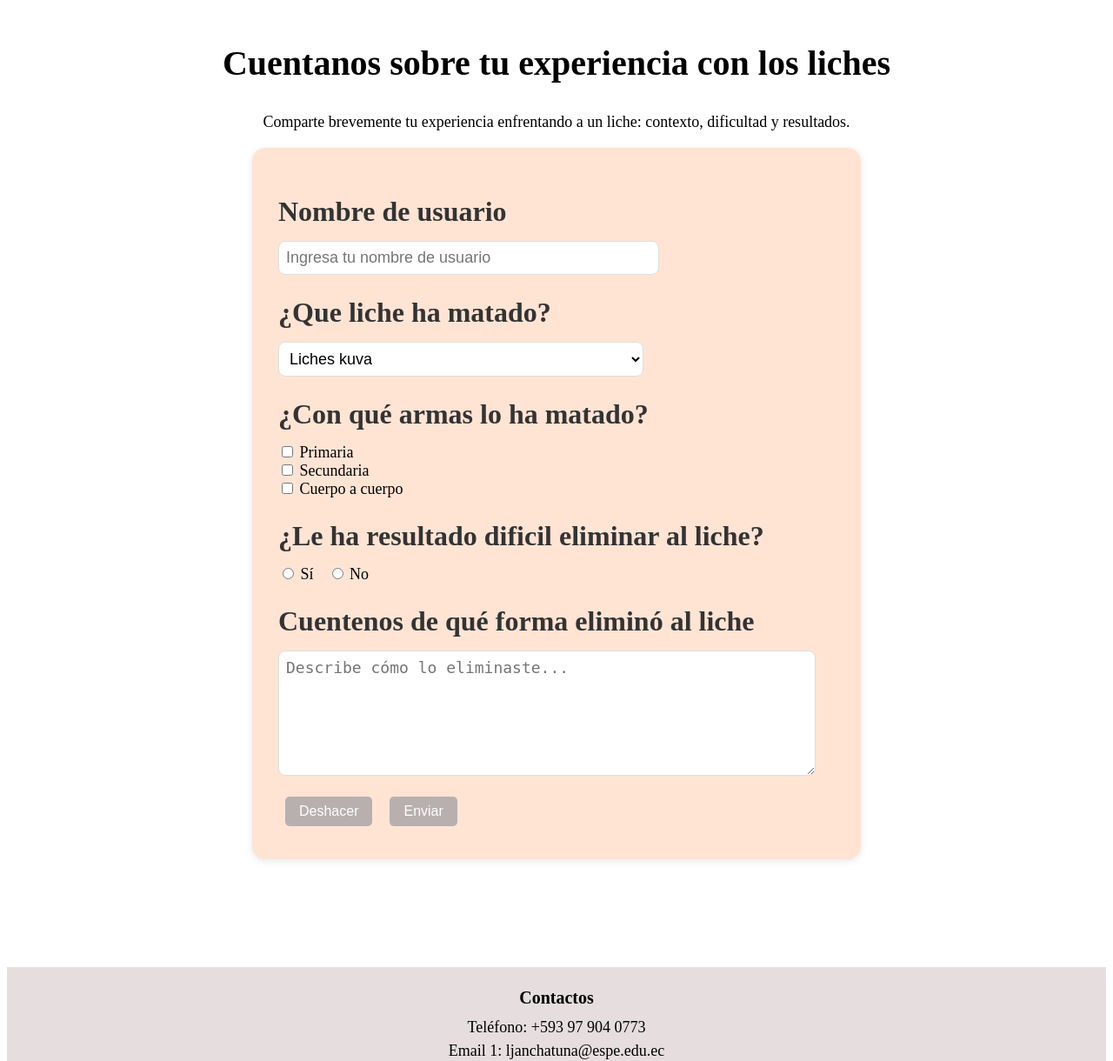
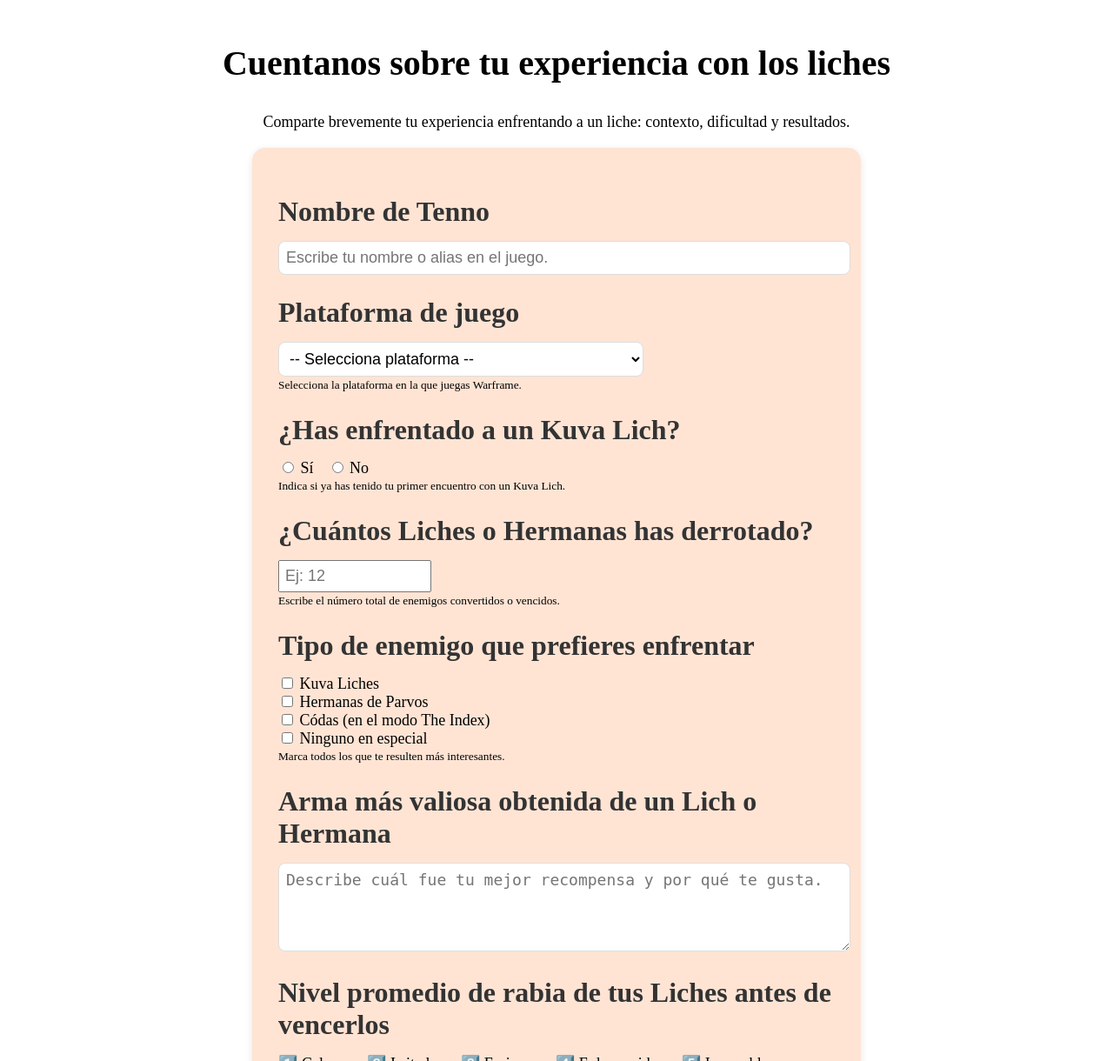
Before and after one commit to LeninAnchatuna/LichesWarframe, a PHP site: page / in a window 1280 px wide. Shown: the part 5280-6500 px from the top of the page at 87% size. Run offline with PHP 8.4, Linux system fonts and the light colour scheme.

Commit message:
Version conmpleta con formulario de 10 entradas

```diff
--- a/index.html
+++ b/index.php
@@ -23,7 +23,7 @@
             font-weight: 600;
         }
 
-        /* Nuevo rectángulo con 5 links distribuidos equitativamente */
+        /* Barra de navegación*/
         .sub-nav {
             background: #b8afaf; /* mismo color que el header */
             width: 100%;
@@ -57,7 +57,7 @@
             text-decoration: underline;
         }
 
-        /* Responsive: en pantallas pequeñas distribuir en filas */
+        /* En pantallas pequeñas distribuir en filas */
         @media (max-width: 600px) {
             .sub-nav {
                 grid-template-columns: repeat(2, 1fr);
@@ -67,7 +67,7 @@
             .sub-nav a {
                 border-right: 1px solid rgba(0,0,0,0.06);
             }
-            .sub-nav a:nth-child(2n) { border-right: none; } /* quitar borde derecho en segundo de cada fila */
+            .sub-nav a:nth-child(2n) { border-right: none; }
         }
 
          main {
@@ -247,7 +247,7 @@
             padding: 8px 16px;
         }
          #cuestionario p {
-            font-size: 18px; /* Tamaño de fuente igual que los demás párrafos */
+            font-size: 18px;
             line-height: 1.6;
             margin-bottom: 15px;
         }
@@ -272,13 +272,13 @@
     <nav class="sub-nav">
         <a href="#welcome"><strong>Bienvenido</strong></a>
         <a href="#liches"><strong>Liches</strong></a>
+        <a href="#eliminarlos"><strong>Cómo eliminarlos</strong></a>
         <a href="#cuestionario"><strong>Formulario</strong></a>
-        <a href="#eliminarlos"><strong>Cómo eliminarlos</strong></a>
         <a href="#contactos"><strong>Contactos</strong></a>
     </nav>
 
     <main>
-        <!-- Sección para link1 -->
+        <!-- Sección para Bienvenida -->
         <section id="welcome">
             <h1>Bienvenido a mi pagina</h1>
             <p>
@@ -304,10 +304,10 @@
         </section>
         <hr>
 
-        <!-- Sección para link2 -->
+        <!-- Sección para liches -->
         <section id="liches">
             <h1>Liches de warframe</h1>
-
+            <!-- Liches Kuva -->
             <h2>Liches kuva</h2>
             <div class="lichen-row">
                 <div class="col">
@@ -373,6 +373,7 @@
             </table>
             <hr>
 
+            <!-- Hermanas de Parvos -->
             <h2>Hermanas de Parvos</h2>
             <div class="lichen-row">
                 <div class="col">
@@ -436,6 +437,7 @@
             </table>
             <hr>
 
+            <!-- Liches Coda -->
              <h2>Liches Coda</h2>
             <div class="lichen-row">
                 <div class="col">
@@ -502,7 +504,7 @@
         </section>
         <hr>
 
-        <!-- Nueva sección: guías en video -->
+        <!-- Sección para Guías en video -->
         <section id="eliminarlos">
             <h1>Guías para eliminar a los liches</h1>
             <p>Descubre las estrategias más efectivas para derrotar a cada tipo de liche con los siguientes videos.</p>
@@ -544,43 +546,123 @@
         </section>
         <hr>
 
-        <!-- Nueva sección: cuestionario (link3) -->
+         <!-- Sección para cuestionario -->
         <section id="cuestionario">
             <h1>Cuentanos sobre tu experiencia con los liches</h1>
             <p>Comparte brevemente tu experiencia enfrentando a un liche: contexto, dificultad y resultados.</p>
 
-            <form id="form-cuestionario" action="#" method="post" style="text-align:left;">
-                <h2>Nombre de usuario</h2>
-                <input type="text" name="usuario" placeholder="Ingresa tu nombre de usuario" style="width:100%; max-width:420px; padding:8px;">
+            <form id="form-cuestionario" method="post" action="<?php echo $_SERVER['PHP_SELF']; ?>#cuestionario" style="text-align:left;">
+                <!-- 1. Nombre de Tenno -->
+                <h2>Nombre de Tenno</h2>
+                <input type="text" name="tenno_name" placeholder="Escribe tu nombre o alias en el juego." style="width:100%; max-width:640px; padding:8px;">
 
-                <h2>¿Que liche ha matado?</h2>
-                <select name="liche" style="width:100%; max-width:420px; padding:8px;">
-                    <option value="liches kuva">Liches kuva</option>
-                    <option value="liches hermanas de parvos">Liches Hermanas de Parvos</option>
-                    <option value="liches coda">Liches Coda</option>
-                </select>
+                <!-- 2. Plataforma de juego -->
+                <h2>Plataforma de juego</h2>
+                <select name="plataforma" style="width:100%; max-width:420px; padding:8px;">
+                    <option value="">-- Selecciona plataforma --</option>
+                    <option>PC</option>
+                    <option>PlayStation</option>
+                    <option>Xbox</option>
+                    <option>Nintendo Switch</option>
+                </select><br>
+                <small>Selecciona la plataforma en la que juegas Warframe.</small>
 
-                <h2>¿Con qué armas lo ha matado?</h2>
-                <label><input type="checkbox" name="armas[]" value="primaria"> Primaria</label><br>
-                <label><input type="checkbox" name="armas[]" value="secundaria"> Secundaria</label><br>
-                <label><input type="checkbox" name="armas[]" value="cuerpo a cuerpo"> Cuerpo a cuerpo</label>
+                <!-- 3. ¿Has enfrentado a un Kuva Lich? -->
+                <h2>¿Has enfrentado a un Kuva Lich?</h2>
+                <label><input type="radio" name="tuvo_kuva" value="si"> Sí</label>
+                <label style="margin-left:12px;"><input type="radio" name="tuvo_kuva" value="no"> No</label>
+                <br><small>Indica si ya has tenido tu primer encuentro con un Kuva Lich.</small>
 
-                <h2>¿Le ha resultado dificil eliminar al liche?</h2>
-                <label><input type="radio" name="dificil" value="si"> Sí</label>
-                <label style="margin-left:12px;"><input type="radio" name="dificil" value="no"> No</label>
+                <!-- 4. ¿Cuántos Liches o Hermanas has derrotado? -->
+                <h2>¿Cuántos Liches o Hermanas has derrotado?</h2>
+                <input type="number" name="liches_derrotados" min="0" placeholder="Ej: 12" style="width:160px; padding:6px;">
+                <br><small>Escribe el número total de enemigos convertidos o vencidos.</small>
 
-                <h2>Cuentenos de qué forma eliminó al liche</h2>
-                <textarea name="detalle" rows="6" style="width:100%; max-width:600px; padding:8px;" placeholder="Describe cómo lo eliminaste..."></textarea>
+                <!-- 5. Tipo de enemigo que prefieres enfrentar -->
+                <h2>Tipo de enemigo que prefieres enfrentar</h2>
+                <label><input type="checkbox" name="pref[]" value="kuva"> Kuva Liches</label><br>
+                <label><input type="checkbox" name="pref[]" value="parvos"> Hermanas de Parvos</label><br>
+                <label><input type="checkbox" name="pref[]" value="codas"> Códas (en el modo The Index)</label><br>
+                <label><input type="checkbox" name="pref[]" value="ninguno"> Ninguno en especial</label><br>
+                <small>Marca todos los que te resulten más interesantes.</small>
+
+                <!-- 6. Arma más valiosa obtenida de un Lich o Hermana -->
+                <h2>Arma más valiosa obtenida de un Lich o Hermana</h2>
+                <textarea name="arma_valiosa" rows="4" style="width:100%; max-width:640px; padding:8px;" placeholder="Describe cuál fue tu mejor recompensa y por qué te gusta."></textarea>
+
+                <!-- 7. Nivel promedio de rabia de tus Liches antes de vencerlos -->
+                <h2>Nivel promedio de rabia de tus Liches antes de vencerlos</h2>
+                <label style="display:block; margin-bottom:6px;">1️⃣ Calmo — 2️⃣ Irritado — 3️⃣ Furioso — 4️⃣ Enloquecido — 5️⃣ Imparable</label>
+                <input type="range" name="nivel_rabia" min="1" max="5" value="3" step="1" style="width:100%; max-width:575px;">
+                <br><small>Mueve el control para indicar la dificultad promedio que sueles enfrentar.</small>
+
+                <!-- 8. Fecha en que obtuviste tu primer Lich o Hermana -->
+                <h2>Fecha en que obtuviste tu primer Lich o Hermana</h2>
+                <input type="date" name="fecha_primer" style="padding:6px;">
+                <br><small>Indica aproximadamente cuándo comenzaste a enfrentarlos.</small>
+
+                <!-- 9. ¿Qué te gustaría que añadieran para mejorar el sistema Coda? -->
+                <h2>¿Qué te gustaría que añadieran para mejorar el sistema Coda?</h2>
+                <textarea name="reliquia_sugerencia" rows="5" style="width:100%; max-width:640px; padding:8px;" placeholder="Da tu opinión o sugiere ideas para nuevas mecánicas o recompensas."></textarea>
+
+                <!-- 10. Califica tu satisfacción general con el sistema de Liches (1 a 10) -->
+                <h2>Califica tu satisfacción general con el sistema de Liches (1 a 10)</h2>
+                <input type="number" name="satisfaccion" min="1" max="10" placeholder="Ej: 8" style="width:120px; padding:6px;">
+                <br><small>Del 1 (muy insatisfecho) al 10 (muy satisfecho).</small>
 
                 <div style="margin-top:12px;">
                     <button type="reset">Deshacer</button>
                     <button type="submit">Enviar</button>
                 </div>
             </form>
+
+            <!-- Procesar y mostrar los datos enviados -->
+            <?php
+            if ($_SERVER["REQUEST_METHOD"] == "POST") {
+                echo '<div style="background-color: lime; padding: 20px; border-radius: 10px; margin-top: 20px; max-width: 700px; margin-left: auto; margin-right: auto;">';
+                echo '<h3 style="color: #333; margin-top: 0;">Datos enviados:</h3>';
+                echo '<ul style="list-style-type: none; padding: 0; margin: 0;">';
+
+                // Nombre de Tenno
+                echo '<li><strong>Nombre de Tenno:</strong> ' . htmlspecialchars($_POST['tenno_name']) . '</li>';
+
+                // Plataforma
+                echo '<li><strong>Plataforma:</strong> ' . htmlspecialchars($_POST['plataforma']) . '</li>';
+
+                // Enfrentó Kuva Lich
+                echo '<li><strong>¿Has enfrentado a un Kuva Lich?:</strong> ' . htmlspecialchars($_POST['tuvo_kuva']) . '</li>';
+
+                // Número de Liches derrotados
+                echo '<li><strong>Liches derrotados:</strong> ' . htmlspecialchars($_POST['liches_derrotados']) . '</li>';
+
+                // Tipos preferidos
+                if(isset($_POST['pref']) && is_array($_POST['pref'])) {
+                    echo '<li><strong>Tipos preferidos:</strong> ' . htmlspecialchars(implode(', ', $_POST['pref'])) . '</li>';
+                }
+
+                // Arma más valiosa
+                echo '<li><strong>Arma más valiosa:</strong> ' . htmlspecialchars($_POST['arma_valiosa']) . '</li>';
+
+                // Nivel de rabia
+                echo '<li><strong>Nivel de rabia:</strong> ' . htmlspecialchars($_POST['nivel_rabia']) . '</li>';
+
+                // Fecha primer Lich
+                echo '<li><strong>Fecha primer Lich:</strong> ' . htmlspecialchars($_POST['fecha_primer']) . '</li>';
+
+                // Sugerencia para sistema Coda
+                echo '<li><strong>Sugerencia sistema Coda:</strong> ' . htmlspecialchars($_POST['reliquia_sugerencia']) . '</li>';
+
+                // Satisfacción general
+                echo '<li><strong>Satisfacción general:</strong> ' . htmlspecialchars($_POST['satisfaccion']) . '/10</li>';
+
+                echo '</ul>';
+                echo '</div>';
+            }
+            ?>
         </section>
     </main>
 
-    <!-- Pie de página: Contactos (anclado por link4) -->
+    <!-- Pie de página: Contactos -->
     <footer id="contactos">
         <h1>Contactos</h1>
         <p>Teléfono: +593 97 904 0773</p>
```
